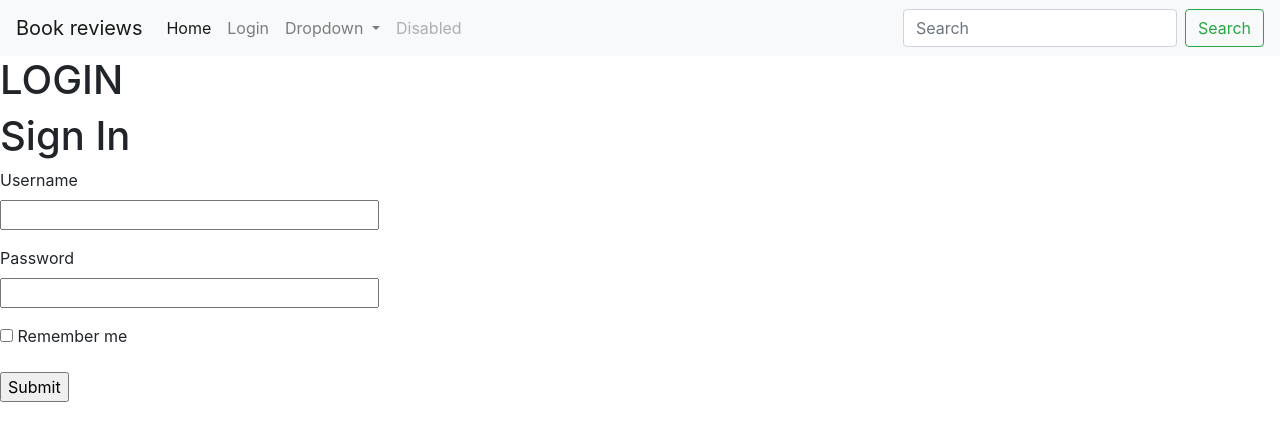
After one commit to pawelwr/book-review-app, a Flask app: template templates/login.html in a window 1280 px wide. The commit adds this page. Shown: the top 441 px of the page. Run offline with Flask 2, Linux system fonts and the light colour scheme; the template is opened without the code that fills it, so the values that code supplies are empty, except form fields; form fields are guessed from the names that the template uses; some libraries are stand-ins or nearby versions.

```diff
--- a/application.py
+++ b/application.py
@@ -2,16 +2,17 @@ import os
 import psycopg2
 import requests
 
-from flask import Flask, session, render_template, request
+from flask import Flask, session, render_template, request, redirect, flash, url_for
 from flask_session import Session
 from sqlalchemy import create_engine
 from sqlalchemy.orm import scoped_session, sessionmaker
 
 from database import conn, gr_key
-from models import Book
+from models import Book, User
 
 app = Flask(__name__)
 DATABASE_URL = "postgres://dyqjdqmwzfzjvw:1183c33c8bb8e2eb63c31da1f6496db492462e67c02d67ceec95a0e3caf25821@ec2-54-75-238-138.eu-west-1.compute.amazonaws.com:5432/dehg1it917u19a"
+
 
 # Check for environment variable
 if not os.getenv("DATABASE_URL"):
@@ -20,6 +21,7 @@ if not os.getenv("DATABASE_URL"):
 # Configure session to use filesystem
 app.config["SESSION_PERMANENT"] = False
 app.config["SESSION_TYPE"] = "filesystem"
+app.config["SECRET_KEY"] = "ppp"
 Session(app)
 
 # Set up database
@@ -42,8 +44,26 @@ def search():
 @app.route("/book/<int:id>")
 def book_page(id):
     book = Book.search_by_id(id)
-    gr_data = requests.get("https://www.goodreads.com/book/review_counts.json", params={"key": f"{gr_key}", "isbns": f"{id}"})
-    gr_json = gr_data.json()
-    avg_rank = gr_json['books'][0]['average_rating']
-    num_ratings = gr_json['books'][0]['work_ratings_count']
+    try:
+        gr_data = requests.get("https://www.goodreads.com/book/review_counts.json", params={"key": f"{gr_key}", "isbns": f"{id}"})
+        gr_json = gr_data.json()
+        avg_rank = gr_json['books'][0]['average_rating']
+        num_ratings = gr_json['books'][0]['work_ratings_count']
+    except:
+        avg_rank = 'no data'
+        num_ratings = 'no data'
     return render_template("book_page.html", avg_rank=avg_rank, num_ratings=num_ratings, book=book)
+
+@app.route('/login', methods=['GET', 'POST'])
+def login():
+    form = LoginForm()
+    if form.validate_on_submit():
+        username = form.username.data
+        user = User.user(username)
+        print(user)
+        if user is None:
+            flash('Invalid username or password')
+            return redirect('/login')
+        login_user(user)
+        return redirect("/")
+    return render_template('login', form=form)
--- a/create_tables.py
+++ b/create_tables.py
@@ -15,7 +15,7 @@ CREATE TABLE book (
     title VARCHAR,
     author VARCHAR,
     year INTEGER NOT NULL,
-    isbn INTEGER UNIQUE NOT NULL
+    isbn VARCHAR UNIQUE NOT NULL
     );
 
 CREATE TABLE review (
--- a/requirements.txt
+++ b/requirements.txt
@@ -2,3 +2,5 @@ Flask
 Flask-Session
 psycopg2-binary
 SQLAlchemy
+flask_login
+flask-wtf
--- a/templates/layout.html
+++ b/templates/layout.html
@@ -7,7 +7,7 @@
     <!-- Bootstrap CSS -->
     <link rel="stylesheet" href="https://maxcdn.bootstrapcdn.com/bootstrap/4.0.0/css/bootstrap.min.css" integrity="sha384-Gn5384xqQ1aoWXA+058RXPxPg6fy4IWvTNh0E263XmFcJlSAwiGgFAW/dAiS6JXm" crossorigin="anonymous">
 
-    <title>Bootstrap 4 Starter Template</title>
+    <title>Book review website</title>
   </head>
 
     <header>
@@ -23,7 +23,7 @@
             <a class="nav-link" href="#">Home <span class="sr-only">(current)</span></a>
         </li>
         <li class="nav-item">
-            <a class="nav-link" href="#">Link</a>
+            <a class="nav-link" href="/login">Login</a>
         </li>
         <li class="nav-item dropdown">
             <a class="nav-link dropdown-toggle" href="#" id="navbarDropdown" role="button" data-toggle="dropdown" aria-haspopup="true" aria-expanded="false">
--- /dev/null
+++ b/templates/login.html
@@ -0,0 +1,22 @@
+{% extends "layout.html" %}
+
+{% block heading %}
+    LOGIN
+{% endblock %}
+
+{% block body %}
+    <h1>Sign In</h1>
+    <form action="/login" method="post" novalidate>
+        {{ form.hidden_tag() }}
+        <p>
+            {{ form.username.label }}<br>
+            {{ form.username(size=32) }}
+        </p>
+        <p>
+            {{ form.password.label }}<br>
+            {{ form.password(size=32) }}
+        </p>
+        <p>{{ form.remember_me() }} {{ form.remember_me.label }}</p>
+        <p>{{ form.submit() }}</p>
+    </form>
+{% endblock %}
--- a/templates/search_result.html
+++ b/templates/search_result.html
@@ -10,9 +10,11 @@
     {% for book in result %}
     <div>
         <hr>
+        <a href="/book/{{ book[3]}}">
         <p><b>Title:</b> {{ book[0] }}</p>
         <p><b>Author:</b> {{ book[1] }}</p>
         <p><b>Year:</b> {{ book[2] }}</p>
+        </a>
     </div>
     {% endfor %}
 {% endif %}
```
Also changed, not shown: forms.py (added, +9 -0 lines), models.py (+29 -6 lines), templates/book_page.html (added, +21 -0 lines).
